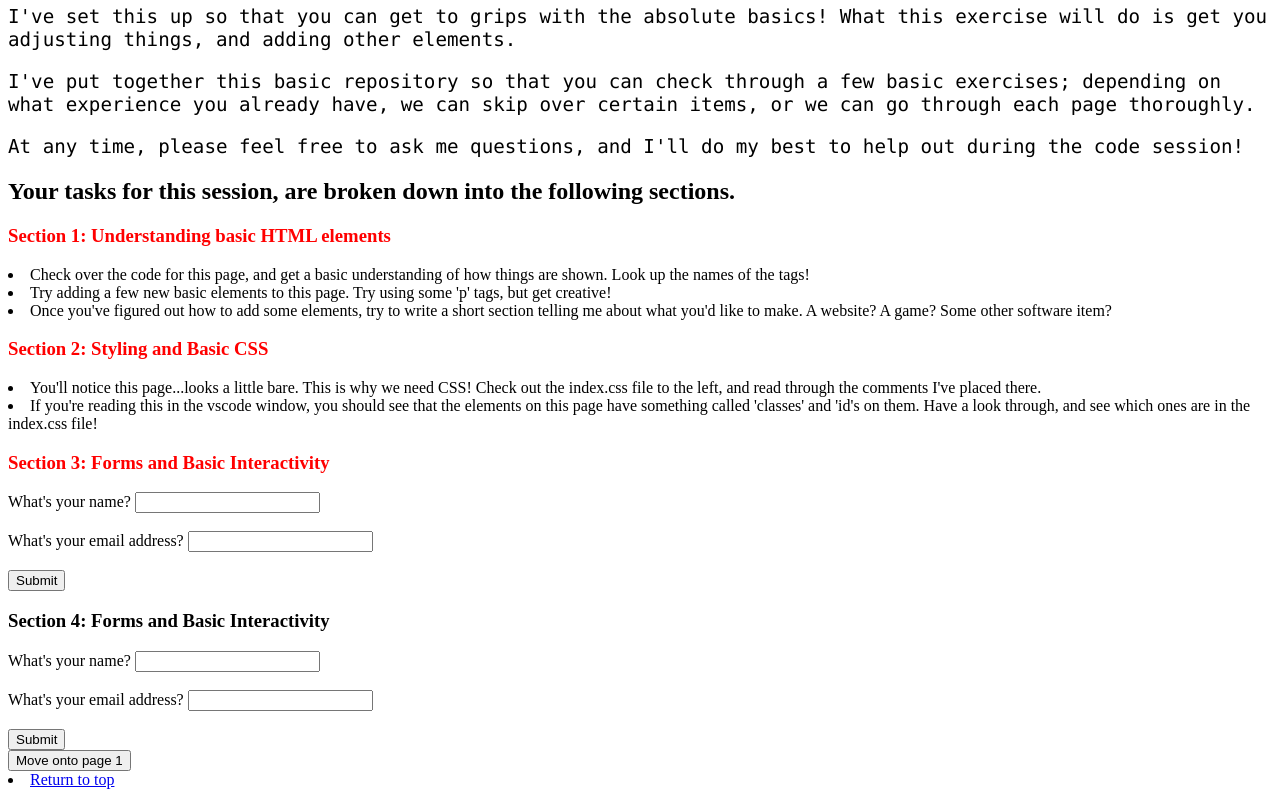
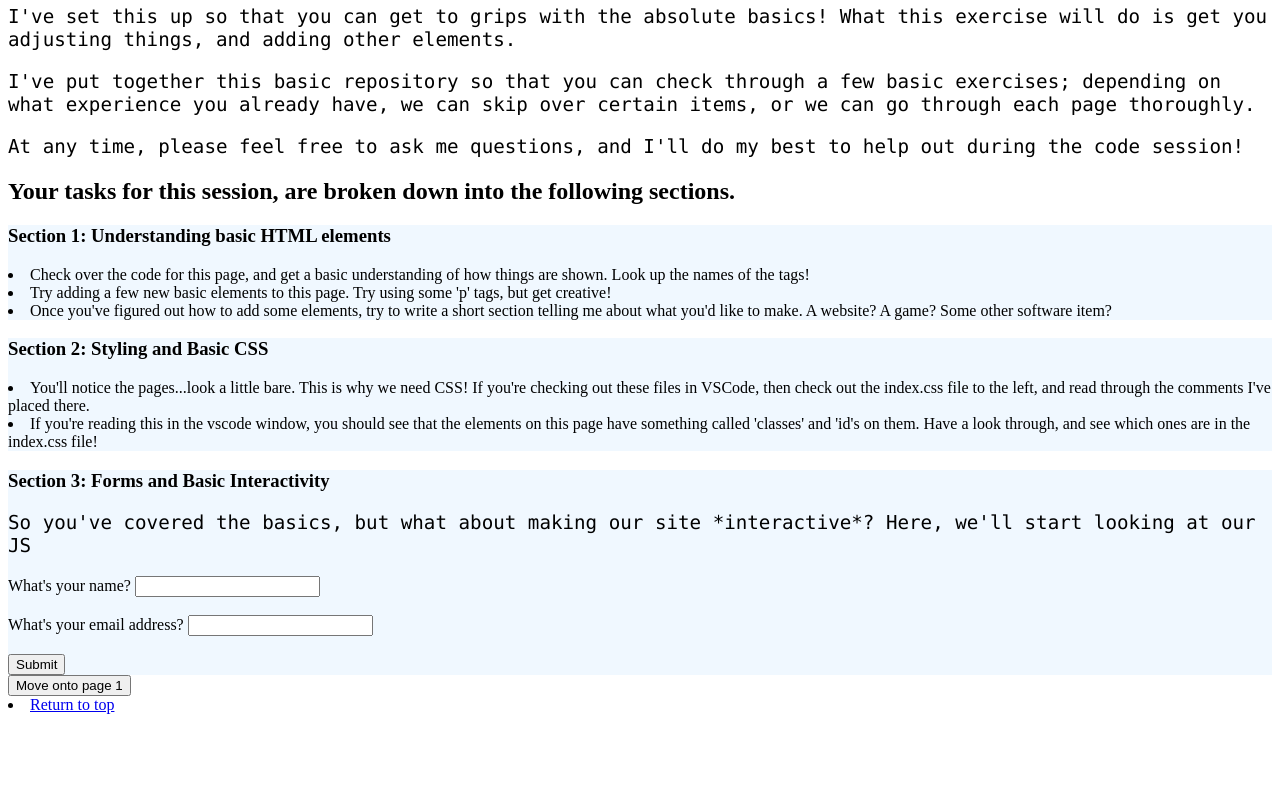
Before and after one commit to WillMacBaker/work-experience, a plain HTML site: page index.html in a window 1280 px wide. Shown: the part 95-892 px from the top of the page. After the commit the page ends 817 px from the top, so only its background shows below. Drawn offline with Linux system fonts and the light colour scheme.

Commit message:
further housekeeping and addition of more basic material

```diff
--- a/index.css
+++ b/index.css
@@ -10,24 +10,9 @@ For more information on CSS selectors, check this page out:   https://www.w3scho
 */
 
 
-body {
-  /* margin: 0; */
- /* min-width: 400px; */
-  /* font-family: source-code-pro, Menlo, Monaco, Consolas, 'Courier New',
-    monospace; */
-  /* font-family:Verdana, Geneva, Tahoma, sans-serif; */
-  /* -webkit-font-smoothing: antialiased; */
-  /* -moz-osx-font-smoothing: grayscale; */
-
-  /* background-image: repeating-linear-gradient(135deg, #d8f7fb,#d8f7fb 20vw,#ffffff 20vw,#ffffff 40vw,#f2ebc6 40vw,#f2ebc6 60vw,#ffffff 60vw,#ffffff 80vw,#cbf9df 80vw,#cbf9df 100vw,#ffffff 100vw,#ffffff 120vw); */
-  /* If I desire pain, can update this to an SVG that animates as you go down page? Consider Motion library for this purpose! */
-}
-
-/* code {
-
+/* If you want to change the styling for *everything* contained within body, then add some styling here! */
+/* body {
 } */
-
-
 
 /*
 In here, you can change the css properties for all elements on a site! This is where I'll be asking you to add styling on a 'global' level
@@ -65,5 +50,10 @@ p {
 }
 
 #header-3 {
-  color: red;
+
 }
+
+#intro-section{
+  background-color: aliceblue;
+
+}
--- a/index.html
+++ b/index.html
@@ -18,22 +18,23 @@
     <!-- Add a heading with an id attribute for styling -->
     <h2 id="header-task">Your tasks for this session, are broken down into the following sections.</h2>
 
-        <section>
+        <section id="intro-section">
             <h3 class="section-header" id="header-3">Section 1: Understanding basic HTML elements</h3>
             <li>Check over the code for this page, and get a basic understanding of how things are shown. Look up the names of the tags!</li>
             <li>Try adding a few new basic elements to this page. Try using some 'p' tags, but get creative!</li>
             <li>Once you've figured out how to add some elements, try to write a short section telling me about what you'd like to make. A website? A game? Some other software item?</li>
         </section>
         <!-- Add a new section with a link -->
-        <section>
+        <section id="intro-section">
             <h3 class="section-header" id="header-3">Section 2: Styling and Basic CSS</h3>
-            <li>You'll notice this page...looks a little bare. This is why we need CSS! Check out the index.css file to the left, and read through the comments I've placed there.</li>
+            <li>You'll notice the pages...look a little bare. This is why we need CSS! If you're checking out these files in VSCode, then check out the index.css file to the left, and read through the comments I've placed there.</li>
             <li>If you're reading this in the vscode window, you should see that the elements on this page have something called 'classes' and 'id's on them. Have a look through, and see which ones are in the index.css file!</li>
         </section>
 
         <!-- Add a new section with a form -->
-        <section>
+        <section id="intro-section">
             <h3 class="section-header" id="header-3">Section 3: Forms and Basic Interactivity</h3>
+            <p>So you've covered the basics, but what about making our site *interactive*? Here, we'll start looking at our JS </p>
             <form>
                 <label for="name">What's your name?</label>
                 <input type="text" id="name" name="name"><br><br>
@@ -43,21 +44,9 @@
             </form>
         </section>
 
-         <!-- Based on the information supplied above,  -->
-        <section>
-            <h3 class="section-header" id="header-4">Section 4: Forms and Basic Interactivity</h3>
-            <form>
-                <label for="name">What's your name?</label>
-                <input type="text" id="nameInput" name="name"><br><br>
-                <label for="email">What's your email address?</label>
-                <input type="email" id="emailInput" name="email"><br><br>
-                <input type="submit" value="Submit">
-            </form>
-        </section>
+
 
     <button type="button" onclick="location.href='page1.html'">Move onto page 1</button>
-
-
 
     <li><a href="#header-task">Return to top</a></li>
     <script src="./script.js"></script>
```
Also changed, not shown: page1.html (+13 -2 lines), page2.html (+4 -1 lines), page3.html (+3 -1 lines), page4.html (+18 -1 lines).
